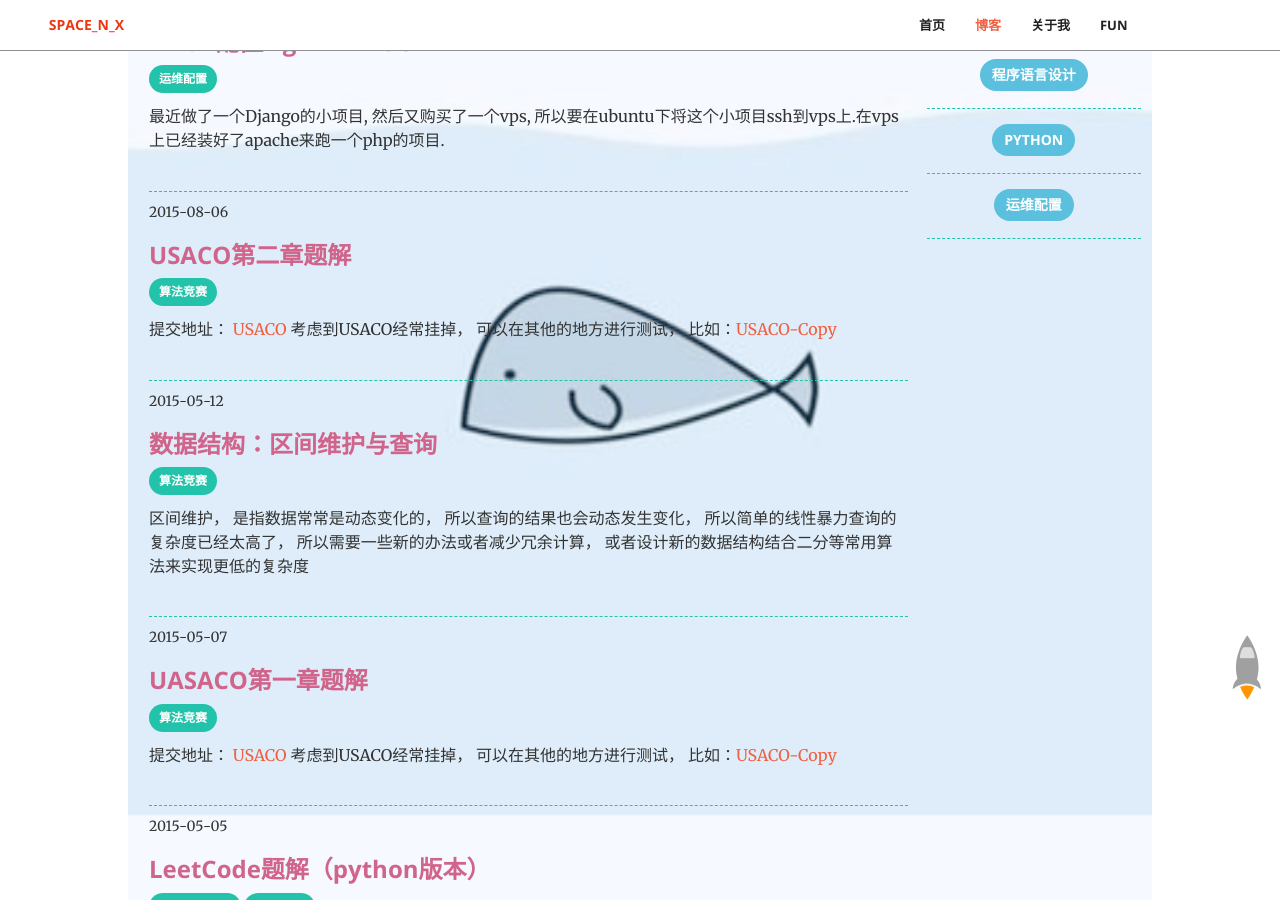
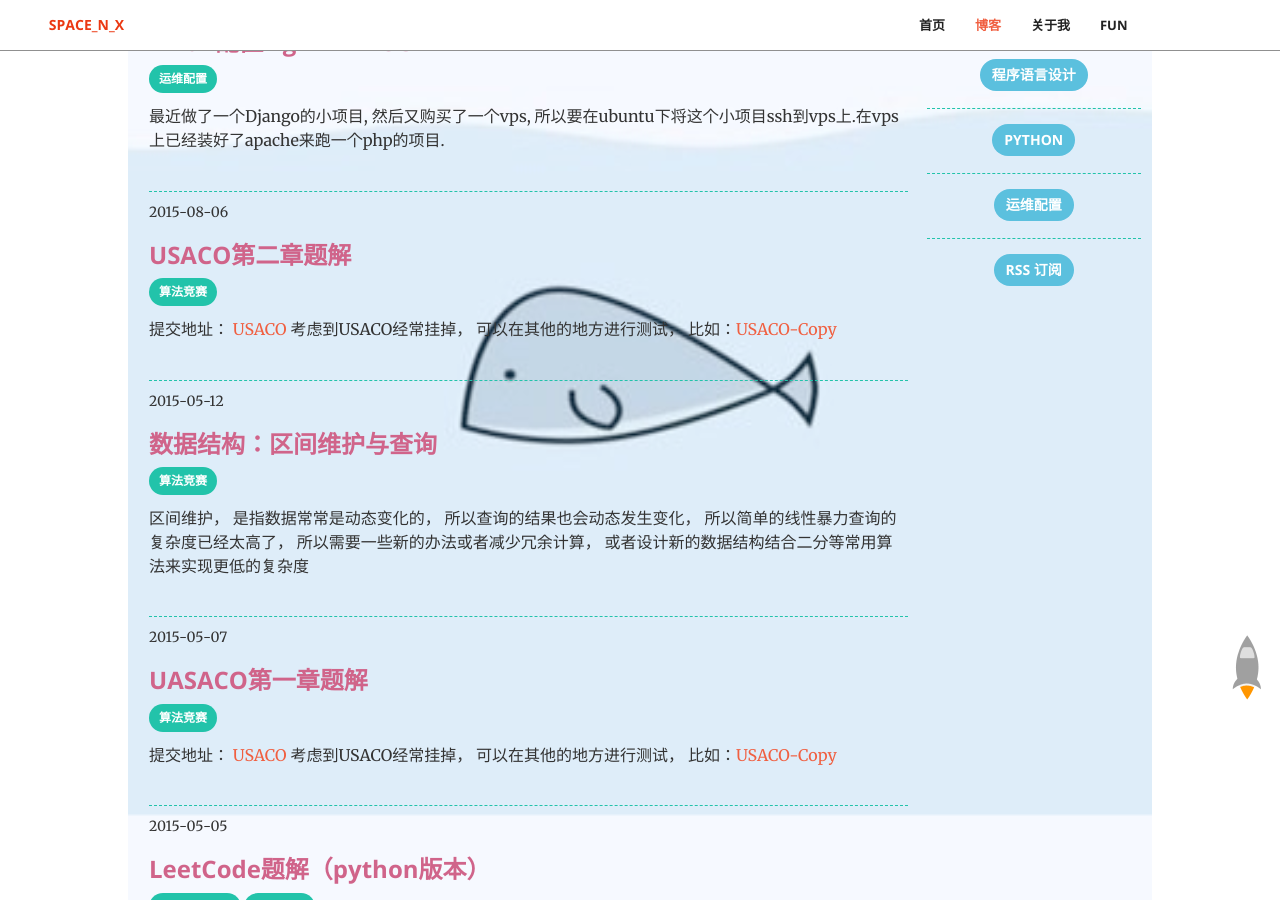
Before and after one commit to tcOops/hololens, a Jekyll site: the page built from index.html, in a window 1280 px wide and 900 px high, scrolled down 985 px. Built offline with Jekyll 4.4.1, drawn with Linux system fonts in a browser that asks for light colours; Markdown is read by kramdown in place of the engine named in the settings; comment, search, counter and statistics services are not loaded.

```diff
--- a/_includes/blogList.html
+++ b/_includes/blogList.html
@@ -41,7 +41,7 @@
 		 	</div>
 		 	{% endfor %}
 		 	<div class="tag-block">
-
+		 		 <a href="feed://spacenx.pw/feed.xml" target="_blank" title="rss" class="btn btn-info btn-sl wow tada"> RSS 订阅</a>
 		 	</div>
 		</div>
 	</div>
```
